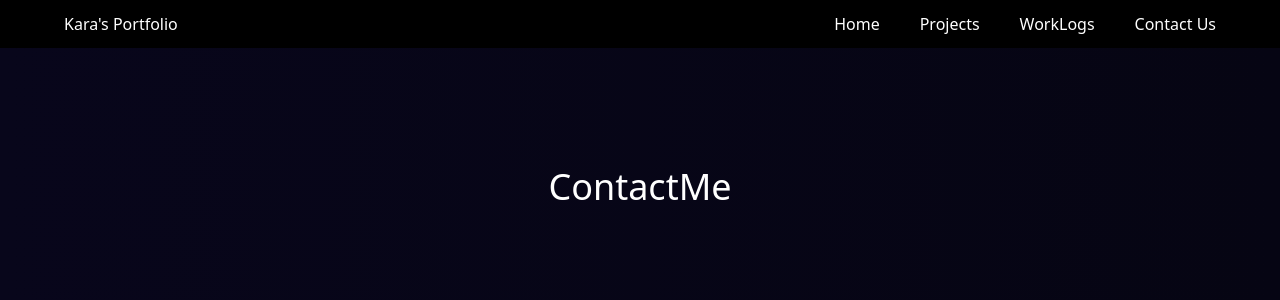
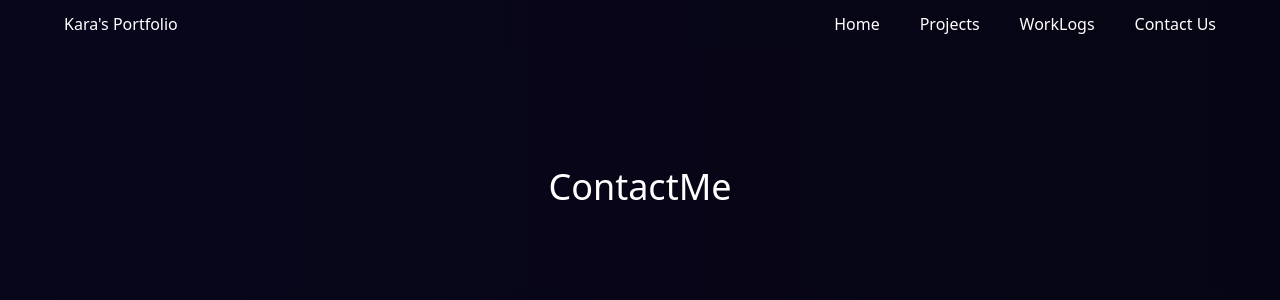
Before and after one commit to Nakarasan/Professional-Portfolio, a Next.js app: page /contact in a window 1280 px wide. Shown: the top 300 px of the page. Built offline with nearby package versions, Linux system fonts and the light colour scheme.

Commit message:
bg color changed

```diff
--- a/src/components/base/Header/index.tsx
+++ b/src/components/base/Header/index.tsx
@@ -20,7 +20,7 @@ export default function Header() {
         } as any
       }
     >
-      <div className="flex items-center h-12 px-8 md:px-16 justify-between fixed bg-bgColor text-white w-full max-w-[1600px] z-50">
+      <div className="flex items-center h-12 px-8 md:px-16 justify-between fixed bg-gradient-to-r from-[#08061b] to-[#060513] text-white w-full max-w-[1600px] z-50">
         {open && <Menu setOpen={() => setOpen(false)} />}
         <div>Kara&apos;s Portfolio</div>
         <div
```
